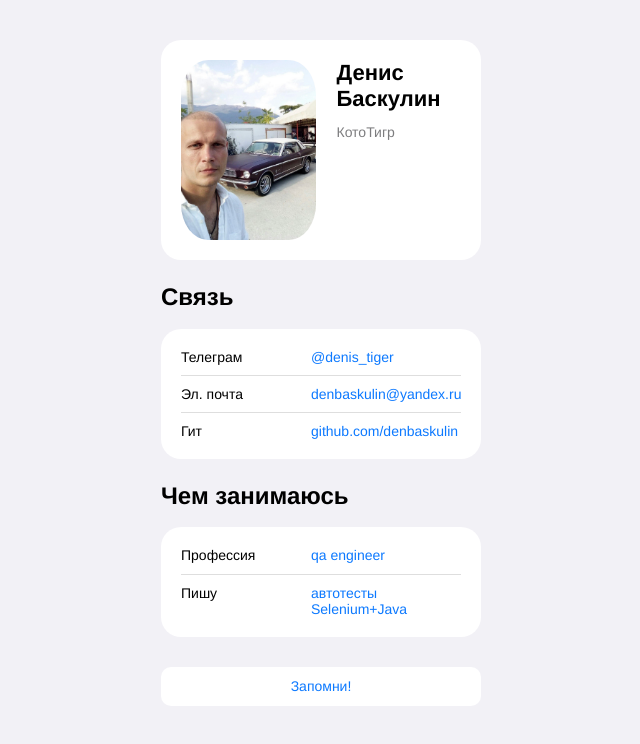
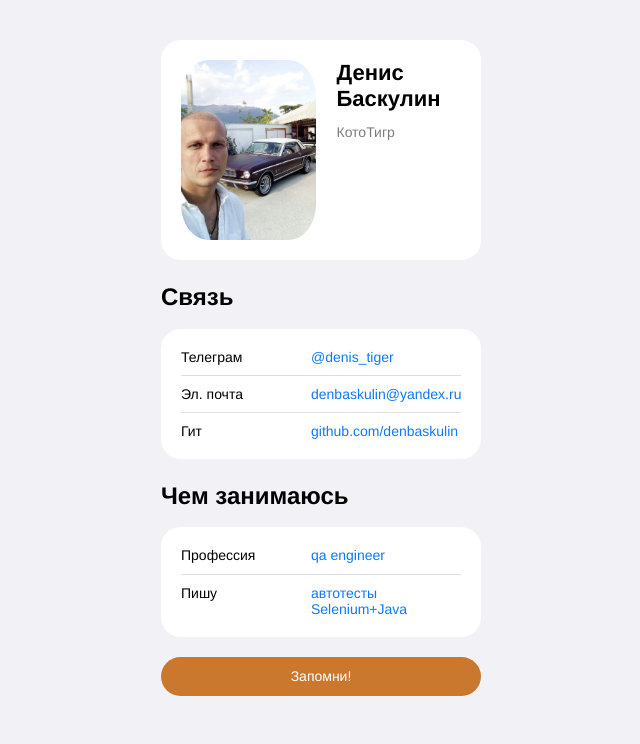
Before and after one commit to denbaskulin/CV-2, a plain HTML site: page index.html in a window 1280 px wide. Shown: the whole page, without its empty margins (319-959 px from the left). Drawn offline with Linux system fonts and the light colour scheme.

Commit message:
Update ios.css

```diff
--- a/ios.css
+++ b/ios.css
@@ -113,7 +113,6 @@ footer {
   margin: 0 0 40px 0;
 }
 .button-link {
-  margin-top: 10px;
   box-sizing: border-box;
   display: flex;
   flex-direction: row;
@@ -121,13 +120,13 @@ footer {
   align-items: center;
   padding: 10px;
   width: 320px;
-  background: #ffffff;
-  border-radius: 10px;
+  background: #cb782f;
+  border-radius: 20px;
 
   font-size: 14px;
   line-height: 1.4;
 
-  color: #0c79ff;
+  color: #ffffff;
   text-decoration: none;
 }
 
```
